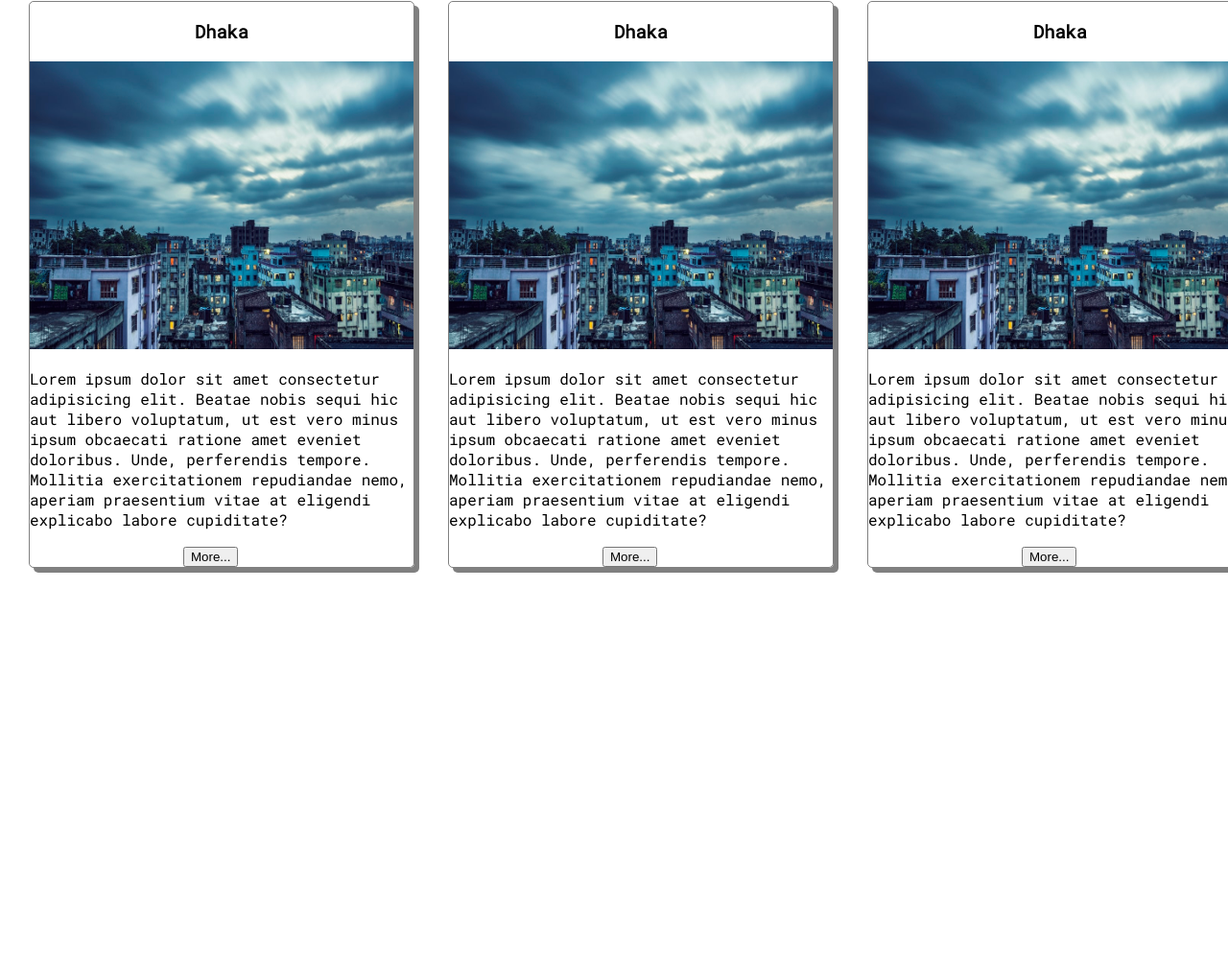
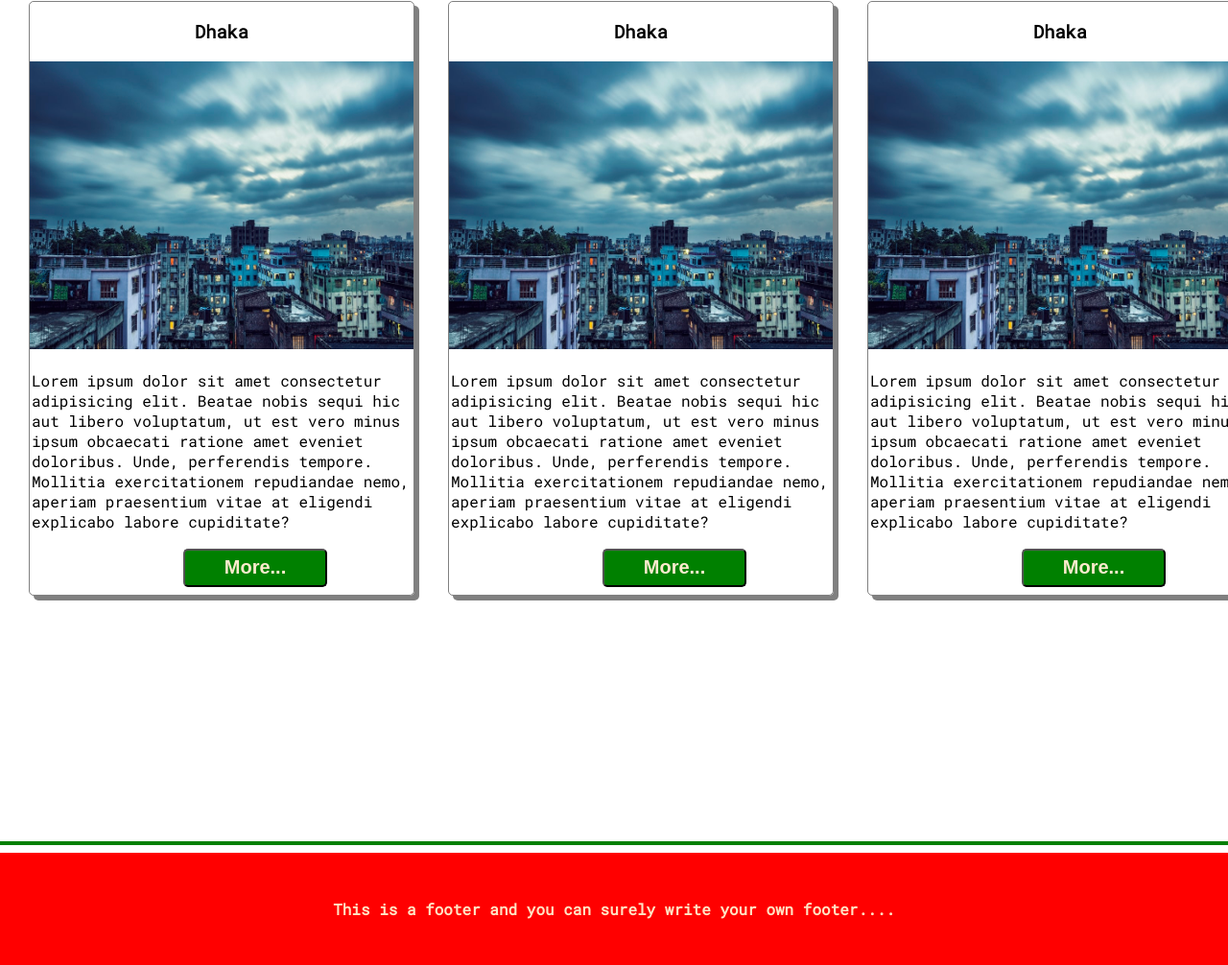
Before and after one commit to Nayeem29/bangladesh, a plain HTML site: page index.html in a window 1280 px wide. Shown: the part 879-1885 px from the top of the page at 96% size. Before the commit the page ends 1599 px from the top, so only its background shows below. Drawn offline with Linux system fonts and the light colour scheme.

Commit message:
final-part

```diff
--- a/index.html
+++ b/index.html
@@ -17,7 +17,7 @@
     <div class="half-width">
         <div class="left-side">
             <h2>Bangladesh</h2>
-          <p>Lorem ipsum dolor sit amet consectetur adipisicing elit. Ad iure maiores veritatis minima pariatur? Similique rem quia veniam velit, fugiat ullam consequuntur earum suscipit quam? Est, aliquam soluta? Sequi vel quia sed numquam explicabo voluptas perspiciatis molestiae nam similique delectus.</p>
+          <p>Lorem ipsum dolor sit amet consectetur adipisicing elit. Aut nulla ab, dignissimos ducimus beatae aliquid? Nobis soluta rerum praesentium tenetur aliquid cupiditate ipsa veritatis voluptas mollitia? Illo officia fugit ducimus numquam itaque cupiditate iure repudiandae consequuntur porro. Quia asperiores alias est magnam, ut nihil impedit ipsa enim fugit debitis accusamus voluptatem, voluptas sint mollitia libero explicabo? Inventore quae cum veritatis.</p>
           <button class="details">details</button>
         </div>
     </div>
@@ -32,23 +32,27 @@
         <div class="one-div">
           <h3 style="text-align: center;" >Dhaka </h3>
           <img src="./image/dhaka.jpg" alt="">
-          <p>Lorem ipsum dolor sit amet consectetur adipisicing elit. Beatae nobis sequi hic aut libero voluptatum, ut est vero minus ipsum obcaecati ratione amet eveniet doloribus. Unde, perferendis tempore. Mollitia exercitationem repudiandae nemo, aperiam praesentium vitae at eligendi explicabo labore cupiditate?</p>
+          <p style="padding:2px 2px">Lorem ipsum dolor sit amet consectetur adipisicing elit. Beatae nobis sequi hic aut libero voluptatum, ut est vero minus ipsum obcaecati ratione amet eveniet doloribus. Unde, perferendis tempore. Mollitia exercitationem repudiandae nemo, aperiam praesentium vitae at eligendi explicabo labore cupiditate?</p>
           <button class="div-but">More...</button>
         </div>
         <div class="one-div">
           <h3 style="text-align: center;">Dhaka</h3>
           <img src="./image/dhaka.jpg" alt="">
-          <p>Lorem ipsum dolor sit amet consectetur adipisicing elit. Beatae nobis sequi hic aut libero voluptatum, ut est vero minus ipsum obcaecati ratione amet eveniet doloribus. Unde, perferendis tempore. Mollitia exercitationem repudiandae nemo, aperiam praesentium vitae at eligendi explicabo labore cupiditate?</p>
+          <p style="padding:2px 2px">Lorem ipsum dolor sit amet consectetur adipisicing elit. Beatae nobis sequi hic aut libero voluptatum, ut est vero minus ipsum obcaecati ratione amet eveniet doloribus. Unde, perferendis tempore. Mollitia exercitationem repudiandae nemo, aperiam praesentium vitae at eligendi explicabo labore cupiditate?</p>
           <button class="div-but">More...</button>
         </div>
         <div class="one-div">
           <h3 style="text-align: center;">Dhaka</h3>
           <img src="./image/dhaka.jpg" alt="">
-          <p>Lorem ipsum dolor sit amet consectetur adipisicing elit. Beatae nobis sequi hic aut libero voluptatum, ut est vero minus ipsum obcaecati ratione amet eveniet doloribus. Unde, perferendis tempore. Mollitia exercitationem repudiandae nemo, aperiam praesentium vitae at eligendi explicabo labore cupiditate?</p>
+          <p style="padding:2px 2px">Lorem ipsum dolor sit amet consectetur adipisicing elit. Beatae nobis sequi hic aut libero voluptatum, ut est vero minus ipsum obcaecati ratione amet eveniet doloribus. Unde, perferendis tempore. Mollitia exercitationem repudiandae nemo, aperiam praesentium vitae at eligendi explicabo labore cupiditate?</p>
           <button class="div-but">More...</button>
         </div>
       </div>
   </section>
 
+  <div class="last-part">
+    <hr>
+    <footer>This is a footer and you can surely write your own footer....</footer>
+  </div>
 </body>
 </html>
--- a/style.css
+++ b/style.css
@@ -1,6 +1,10 @@
+html {
+  height: 100%;
+}
 body {
   font-family: "Roboto Mono", monospace;
   margin: 0%;
+  min-height: 100%;
 }
 header {
   align-items: center;
@@ -48,8 +52,35 @@ header {
 }
 .div-but {
   margin-left: 40%;
+  margin-bottom: 2%;
+  width: 150px;
+  height: 40px;
+  font-size: 20px;
+  text-align: center;
+  background-color: green;
+  color: blanchedalmond;
+  font-weight: 600;
+  cursor: pointer;
+  border-radius: 5px;
+  transition: 0.5s;
+}
+.div-but:hover {
+  color: red;
 }
 .division {
   padding: 0px 20px;
-  margin-bottom: 10%;
+  margin-bottom: 20%;
 }
+hr {
+  border: 2px solid green;
+  background-color: red;
+  padding: none;
+}
+footer {
+  padding: 3em;
+  background-color: red;
+  color: bisque;
+  font-weight: bolder;
+  margin: auto;
+  text-align: center;
+}
```
